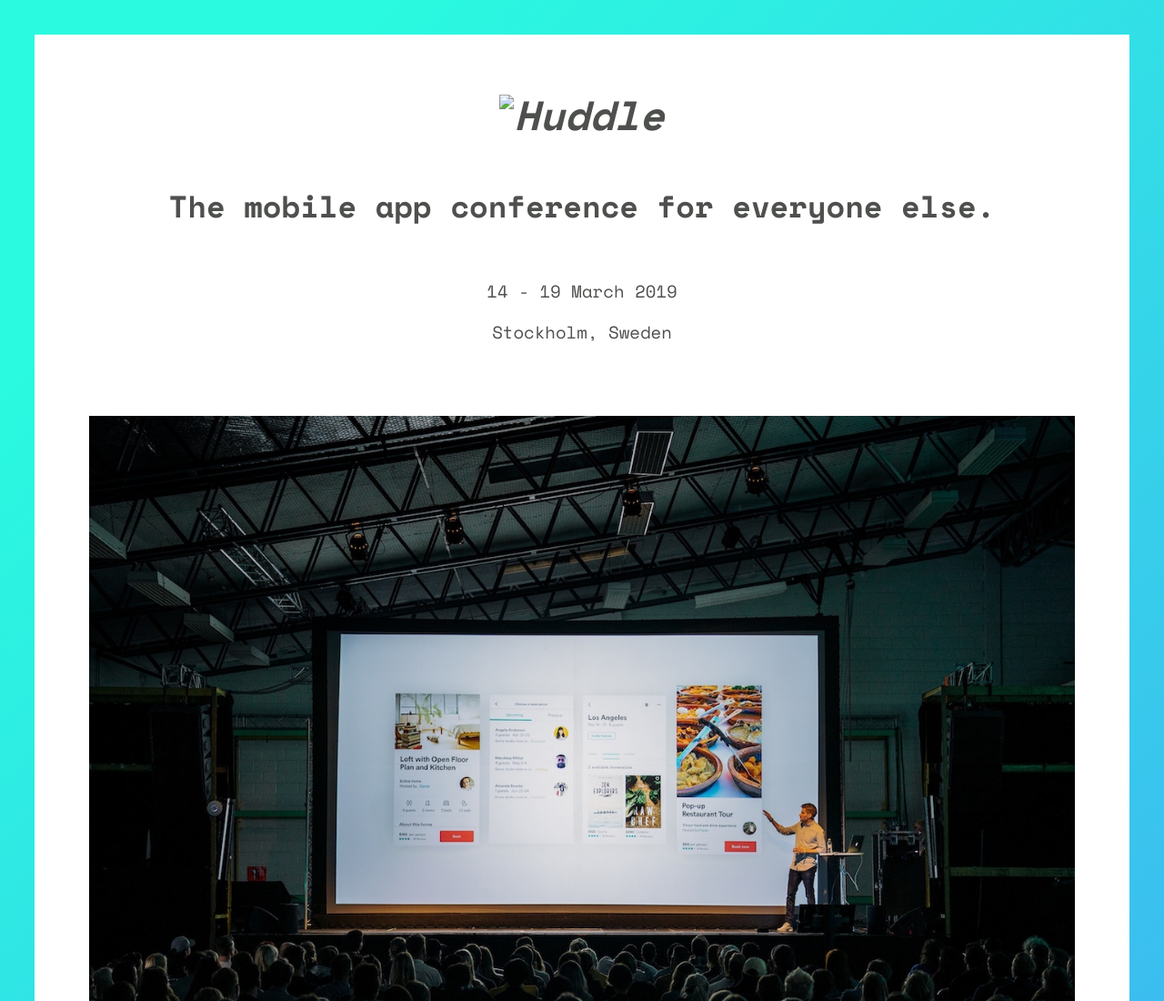
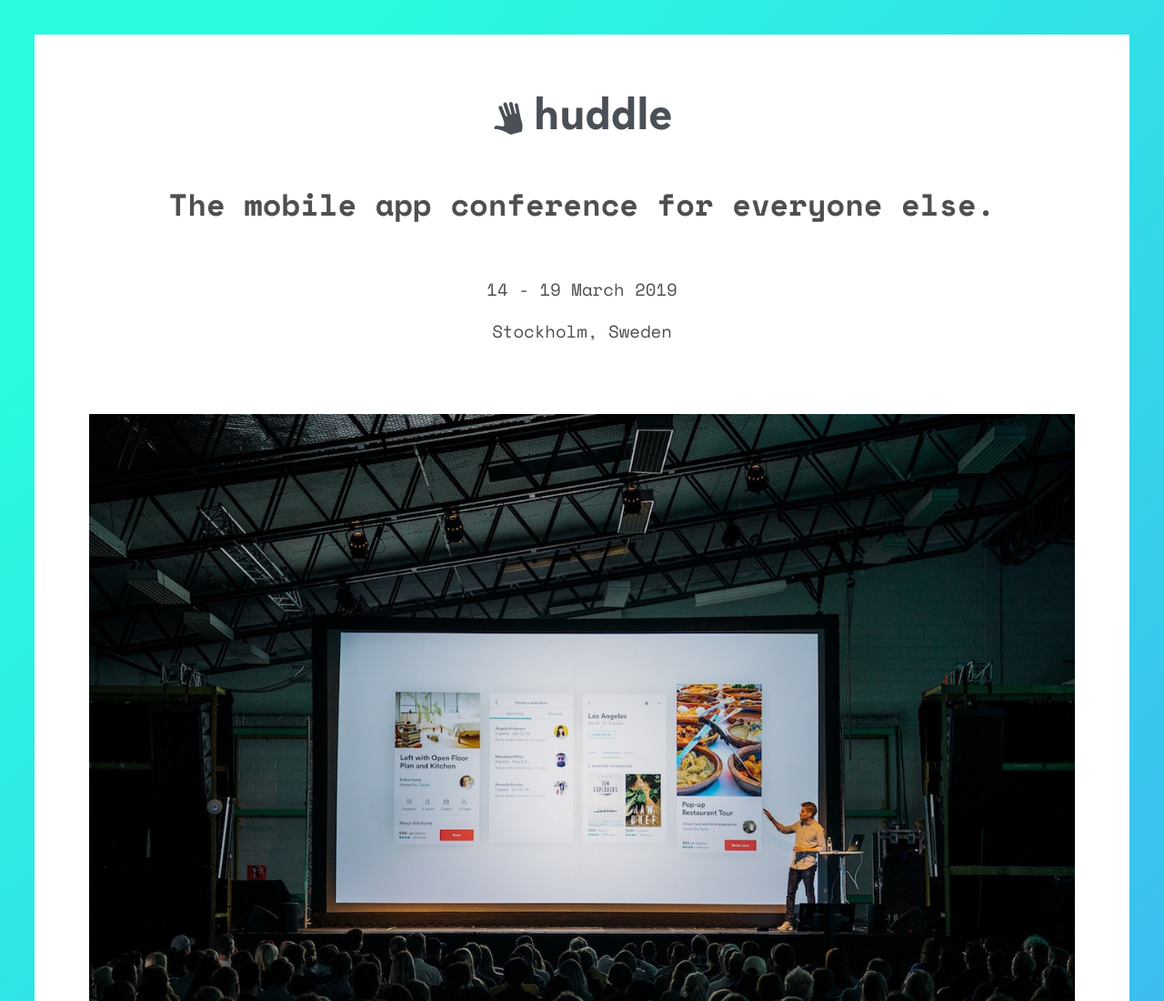
Before and after one commit to slowsynapse/SimpleSpice, a plain HTML site: page index.html in a window 1280 px wide. Shown: the top 1100 px of the page at 91% size. Drawn offline with nearby package versions, Linux system fonts and the light colour scheme.

Commit message:
Update index.html

```diff
--- a/index.html
+++ b/index.html
@@ -32,7 +32,7 @@
         <!-- Header -->
         <header class="align--center pt3 pb2">
             <div class="container">
-                <h1 class="mb3" title="Huddle"><img src="*/img/logo.svg" alt="Huddle"></h1>
+                <h1 class="mb3" title="Huddle"><img src="./img/logo.svg" alt="Huddle"></h1>
                 <h2 class="mb3">The mobile app conference for everyone&nbsp;else.</h2>
                 <p class="mb1">14 - 19 March 2019</p>
                 <p>Stockholm, Sweden</p>
```
